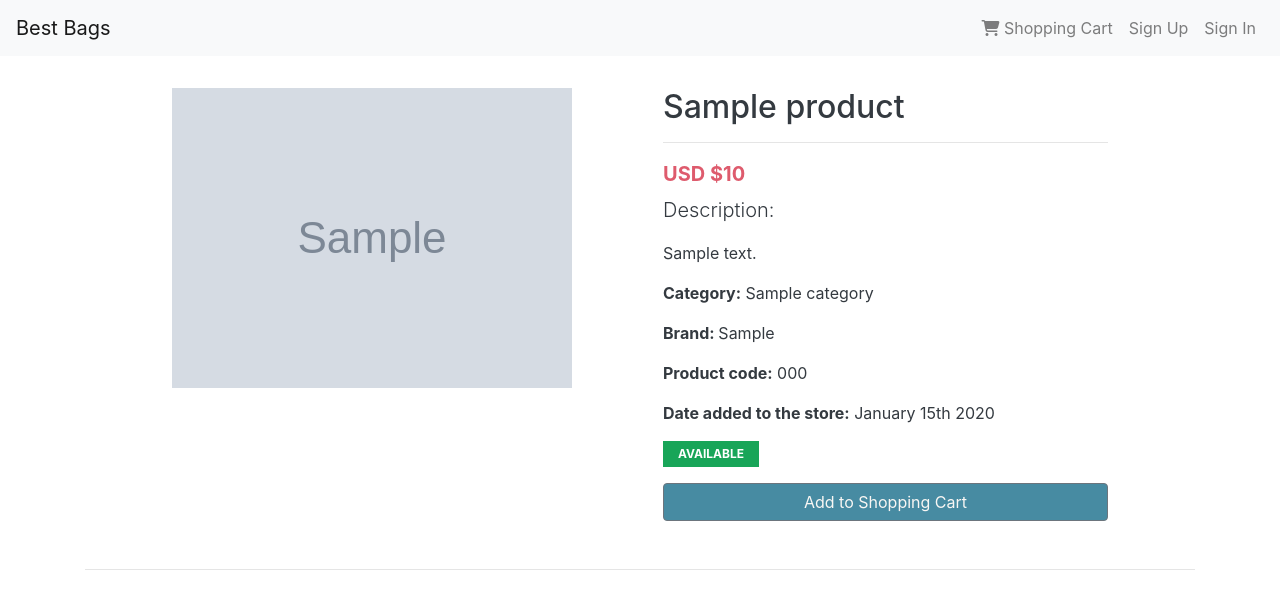
After one commit to jsdevexpert/bestbags-nodejs-ecommerce, a Node server app: a page that uses views/shop/product.ejs in a window 1280 px wide. The commit adds this page. Shown: the top 609 px of the page. Run offline with Node 20, Linux system fonts and the light colour scheme; tables that the repository leaves empty hold one stand-in row (values such as "Sample post"); grey boxes marked "Sample" are stand-in pictures; some libraries are stand-ins or nearby versions.

Commit message:
Add a view and a route for a single product

```diff
--- a/public/stylesheets/style.css
+++ b/public/stylesheets/style.css
@@ -4,6 +4,7 @@
   --dark-orange: #e9765b;
   --light-orange: #f2a490;
   --dark-pink: #de5b6d;
+  --green: #18a558;
   --ivory: #f9f7f4;
   --black: #202020;
   --dark-gray: #474747;
@@ -31,24 +32,25 @@ html {
 .card a:hover {
   color: var(--dark-gray);
 }
-.card .btn {
+
+.button-style {
   background-color: var(--dark-blue);
-  color: var(--ivory);
+  color: var(--ivory) !important;
 }
 
-.card .btn:hover {
+.button-style:hover {
   background-color: var(--light-blue);
-  color: var(--black);
+  color: var(--black) !important;
 }
 
-.card .btn-danger {
+.button-style-danger {
   background-color: var(--dark-orange);
-  color: var(--ivory);
+  color: var(--ivory) !important;
 }
 
-.card .btn-danger:hover {
+.button-style-danger:hover {
   background-color: var(--light-orange);
-  color: var(--black);
+  color: var(--black) !important;
 }
 
 .price {
@@ -63,3 +65,25 @@ html {
   height: 12em;
   object-fit: cover;
 }
+
+/* SINGLE PRODUCT PAGE */
+
+.is-not-available {
+  background-color: var(--dark-orange);
+  width: 8em;
+  color: var(--ivory);
+  font-weight: bold;
+  font-size: 12px;
+  padding: 0.3em;
+  text-transform: uppercase;
+}
+
+.is-available {
+  background-color: var(--green);
+  width: 8em;
+  color: white;
+  font-weight: bold;
+  font-size: 12px;
+  padding: 0.3em;
+  text-transform: uppercase;
+}
--- a/routes/products.js
+++ b/routes/products.js
@@ -1,7 +1,8 @@
 const express = require("express");
 const router = express.Router();
 const Product = require("../models/product");
-var Category = require("../models/category");
+const Category = require("../models/category");
+var moment = require("moment");
 
 router.get("/", async (req, res) => {
   try {
@@ -19,4 +20,18 @@ router.get("/", async (req, res) => {
   }
 });
 
+router.get("/:slug/:id", async (req, res) => {
+  try {
+    const product = await Product.findById(req.params.id).populate("category");
+    res.render("shop/product", {
+      pageName: product.title,
+      product,
+      moment: moment,
+    });
+  } catch (error) {
+    console.log(error);
+    return res.redirect("/");
+  }
+});
+
 module.exports = router;
--- a/views/shop/index.ejs
+++ b/views/shop/index.ejs
@@ -18,11 +18,11 @@
           </a>
 
             <% if(product.available) {%>
-              <a href="/add-to-cart/<%=product._id%>" class="btn btn-block btn-secondary mt-auto">
+              <a href="/add-to-cart/<%=product._id%>" class="btn btn-block btn-secondary mt-auto button-style">
                 Add to Shopping Cart
               </a>
               <% } else { %>
-                <a href="#" class="btn btn-block btn-danger">
+                <a href="#" class="btn btn-block btn-danger button-style-danger">
                   Unavailable
                 </a>
               <%} %>
--- /dev/null
+++ b/views/shop/product.ejs
@@ -0,0 +1,35 @@
+<%- include ../partials/header %>
+<div class="container">
+  <div class="row mt-4 mb-4">
+    <div class="col-md-5 mt-2 mr-2 ml-auto">
+      <img
+        src="<%=product.imagePath%>"
+        class="img-fluid prodImg"
+        alt="product image"
+      />
+    </div>
+    <div class="col-md-5 mt-2 mb-2 ml-2 mr-auto text-dark">
+      <h2><%=product.title%></h2>
+      <hr />
+      <p class="price">USD $<%=product.price%></p>
+      <p class="lead"> Description:
+        <p><%=product.description%></p>
+      </p>
+
+      <p><strong>Category:</strong> <%=product.category.title%></p>
+      <p><strong>Brand: </strong><%=product.manufacturer%></p>
+      <p><strong>Product code:</strong> <%=product.productCode%></p>
+      <p><strong>Date added to the store:</strong> <%= moment(product.createdAt).format( 'MMMM Do YYYY')%></p>
+      <% if(product.available) {%>
+      <p class="is-available text-center">Available</p>
+      <a href="/add-to-cart/<%=product._id%>" class="btn btn-block btn-secondary mt-3 mb-3 button-style">
+        Add to Shopping Cart
+      </a>
+      <% } else { %>
+      <p class="is-not-available text-center">Unavailable</p>
+      <%} %>
+    </div>
+  </div>
+  <hr />
+</div>
+<%- include ../partials/footer %>
```
